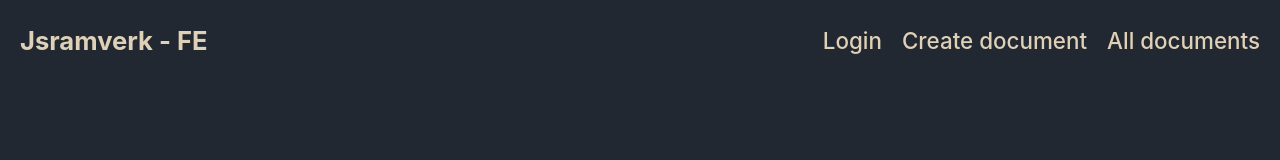
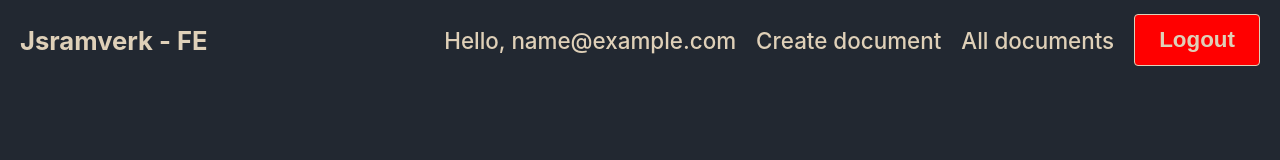
Before and after one commit to hildingen/jsramverk-fe, a React (Create React App) app: page /#/view-documents in a window 1280 px wide. Shown: the top 160 px of the page. Built offline with nearby package versions, Linux system fonts and the light colour scheme; no server answers; sample sign-in values are in the browser's storage.

Commit message:
small fix ui

```diff
--- a/package.json
+++ b/package.json
@@ -9,6 +9,7 @@
     "@testing-library/jest-dom": "^6.8.0",
     "@testing-library/react": "^16.3.0",
     "@testing-library/user-event": "^13.5.0",
+    "jwt-decode": "^4.0.0",
     "react": "^19.1.1",
     "react-dom": "^19.1.1",
     "react-router-dom": "^7.9.1",
--- a/src/components/navigation/Navbar.jsx
+++ b/src/components/navigation/Navbar.jsx
@@ -1,19 +1,48 @@
-import React from 'react';
+import React, { useState, useEffect } from 'react';
 import '../../styles/navbar.css';
 import { Link } from 'react-router-dom';
+import { jwtDecode } from 'jwt-decode';
+import { useNavigate } from 'react-router-dom';
 
 export default function Navbar() {
+    const [user, setUser] = useState(null);
+    const navigate = useNavigate();
+    const token = localStorage.getItem('token');
+
+    useEffect(() => {
+        if (token) {
+            const decodedToken = jwtDecode(token);
+
+            setUser(decodedToken);
+        }
+    }, [token]);
+
+    function handleLogout() {
+        localStorage.removeItem('token');
+        setUser(null);
+        navigate('/login');
+    }
+
     return (
         <header>
             <Link to='/' className='logo'>
                 Jsramverk - FE
             </Link>
 
-            <div className='nav-links'>
-                <Link to='/login'>Login</Link>
-                <Link to='/create-document'>Create document</Link>
-                <Link to='/view-documents'>All documents</Link>
-            </div>
+            {user ? (
+                <div className='nav-links'>
+                    <h3>Hello, {user.email}</h3>
+                    <Link to='/create-document'>Create document</Link>
+                    <Link to='/view-documents'>All documents</Link>
+                    <button className='logout-button' onClick={handleLogout}>
+                        Logout
+                    </button>
+                </div>
+            ) : (
+                <div className='nav-links'>
+                    <Link to='/login'>Login</Link>
+                </div>
+            )}
         </header>
     );
 }
--- a/src/components/pages/Login.jsx
+++ b/src/components/pages/Login.jsx
@@ -8,6 +8,7 @@ export default function Login() {
     const [email, setEmail] = useState('');
     const [password, setPassword] = useState('');
     const [error, setError] = useState('');
+    const [loading, setLoading] = useState(false);
     const navigate = useNavigate();
 
     async function handleSubmit(e) {
@@ -15,6 +16,7 @@ export default function Login() {
         setError('');
 
         try {
+            setLoading(true);
             const query = isLogin
                 ? `mutation Login($email: String!, $password: String!) {
             login(email: $email, password: $password) {
@@ -62,15 +64,17 @@ export default function Login() {
         } catch (e) {
             setError('Something went wrong!');
         }
+        setLoading(false);
     }
 
     return (
-    <div className="App">
-      <div className="form-wrapper">
+        <div className='App'>
+            <div className='shrink'>
+                <div className='form-wrapper'>
                     <h2>{isLogin ? 'Login' : 'Register'}</h2>
                     <div style={{ marginBottom: '20px' }}>
                         <button
-            type="button"
+                            type='button'
                             onClick={() => {
                                 setIsLogin(true);
                                 setError('');
@@ -79,13 +83,15 @@ export default function Login() {
                             }}
                             style={{
                                 marginRight: '10px',
-              backgroundColor: isLogin ? '#f4b755' : '#2a323e',
+                                backgroundColor: isLogin
+                                    ? '#f4b755'
+                                    : '#2a323e',
                             }}
                         >
                             Login
                         </button>
                         <button
-            type="button"
+                            type='button'
                             onClick={() => {
                                 setIsLogin(false);
                                 setError('');
@@ -93,35 +99,46 @@ export default function Login() {
                                 setPassword('');
                             }}
                             style={{
-              backgroundColor: !isLogin ? '#f4b755' : '#2a323e',
+                                backgroundColor: !isLogin
+                                    ? '#f4b755'
+                                    : '#2a323e',
                             }}
                         >
                             Register
                         </button>
                     </div>
-        {error && <div style={{ color: 'white', marginBottom: '20px' }}>{error}</div>}
-        <form className="create-form" onSubmit={handleSubmit}>
-          <label htmlFor="email">Email</label>
+                    {error && (
+                        <div style={{ color: 'white', marginBottom: '20px' }}>
+                            {error}
+                        </div>
+                    )}
+                    <form className='create-form' onSubmit={handleSubmit}>
+                        <label htmlFor='email'>Email</label>
                         <input
-            type="email"
-            id="email"
+                            type='email'
+                            id='email'
                             value={email}
                             onChange={(e) => setEmail(e.target.value)}
                             required
                         />
-          <label htmlFor="password">Password</label>
+                        <label htmlFor='password'>Password</label>
                         <input
-            type="password"
-            id="password"
+                            type='password'
+                            id='password'
                             value={password}
                             onChange={(e) => setPassword(e.target.value)}
                             required
                         />
-          <button type="submit">
-            {isLogin ? 'Login' : 'Register'}
+                        <button type='submit'>
+                            {loading
+                                ? 'Loading...'
+                                : isLogin
+                                ? 'Login'
+                                : 'Register'}
                         </button>
                     </form>
                 </div>
             </div>
+        </div>
     );
 }
--- a/src/components/pages/View-Documents.jsx
+++ b/src/components/pages/View-Documents.jsx
@@ -16,8 +16,8 @@ export default function ViewDocuments() {
                 method: 'POST',
                 headers: {
                     'Content-Type': 'application/json',
-                    'Accept': 'application/json',
-                    'x-access-token': token || ''
+                    Accept: 'application/json',
+                    'x-access-token': token || '',
                 },
                 body: JSON.stringify({
                     query: '{ articles { _id name content type } }',
@@ -28,7 +28,6 @@ export default function ViewDocuments() {
                     if (data.errors) {
                         console.error('GraphQL errors:', data.errors);
                     } else {
-                        console.log('Articles data:', data.data);
                         setData(data.data);
                     }
                 });
--- /dev/null
+++ b/src/components/utils/invite-user-popup.jsx
@@ -0,0 +1,33 @@
+import React from 'react';
+
+export default function InviteUserPopup({
+    sendInvite,
+    inviteEmail,
+    setInviteEmail,
+    setShowPopup,
+}) {
+    return (
+        <div data-testid='popup-code' className='popup-wrapper'>
+            <div className='popup-content'>
+                <h1>Invite user</h1>
+                <form className='create-form' onSubmit={sendInvite}>
+                    <input
+                        type='email'
+                        value={inviteEmail}
+                        onChange={(e) => setInviteEmail(e.target.value)}
+                        placeholder='Enter email...'
+                        required
+                    />
+                    <div className='flex-container'>
+                        <button type='submit' className='detail-color'>
+                            Invite
+                        </button>
+                        <button onClick={() => setShowPopup(false)}>
+                            Close
+                        </button>
+                    </div>
+                </form>
+            </div>
+        </div>
+    );
+}
--- a/src/components/utils/update-code.jsx
+++ b/src/components/utils/update-code.jsx
@@ -29,8 +29,10 @@ export default function UpdateCode({ code, onSubmit, savedName, id }) {
     }, [id]);
 
     function handleEditorChange(val) {
+        console.log(`ID: ${id}`);
+
         setValue(val);
-        socket.emit('content_update', { id, data: val });
+        socket.emit('content_update', { room: id, data: val });
     }
 
     useEffect(() => {
--- a/src/styles/Home.css
+++ b/src/styles/Home.css
@@ -129,3 +129,7 @@
     margin-top: 5px;
     color: #70a1eb;
 }
+
+.shrink {
+    width: 50vw;
+}
--- a/src/styles/navbar.css
+++ b/src/styles/navbar.css
@@ -8,28 +8,42 @@ header {
 .logo {
     font-size: 1.6rem;
     font-weight: bold;
-    color: #DFD0B8;
+    color: #dfd0b8;
     text-decoration: none;
 }
 
 .logo:hover {
     cursor: pointer;
-    color: #948979
+    color: #948979;
 }
 
 .nav-links {
     display: flex;
     gap: 20px;
+    align-items: center;
 }
 
 .nav-links a {
     font-size: 1.4rem;
     font-weight: 500;
-    color: #DFD0B8;
+    color: #dfd0b8;
     text-decoration: none;
 }
 
 .nav-links a:hover {
     cursor: pointer;
-    color: #948979
+    color: #948979;
 }
+
+h3 {
+    margin: 0;
+    font-size: 1.4rem;
+    font-weight: 500;
+}
+
+.logout-button {
+    background-color: red;
+    color: #dfd0b8;
+    padding: 12px 24px;
+    border-radius: 4px;
+}
```
Also changed, not shown: src/components/pages/Single-document.jsx (+14 -12 lines), src/components/utils/update-document-form.jsx (+20 -10 lines), 1 other file (tests, documents, lock files or other folders). Lines whose indentation alone changed are shown as unchanged.
